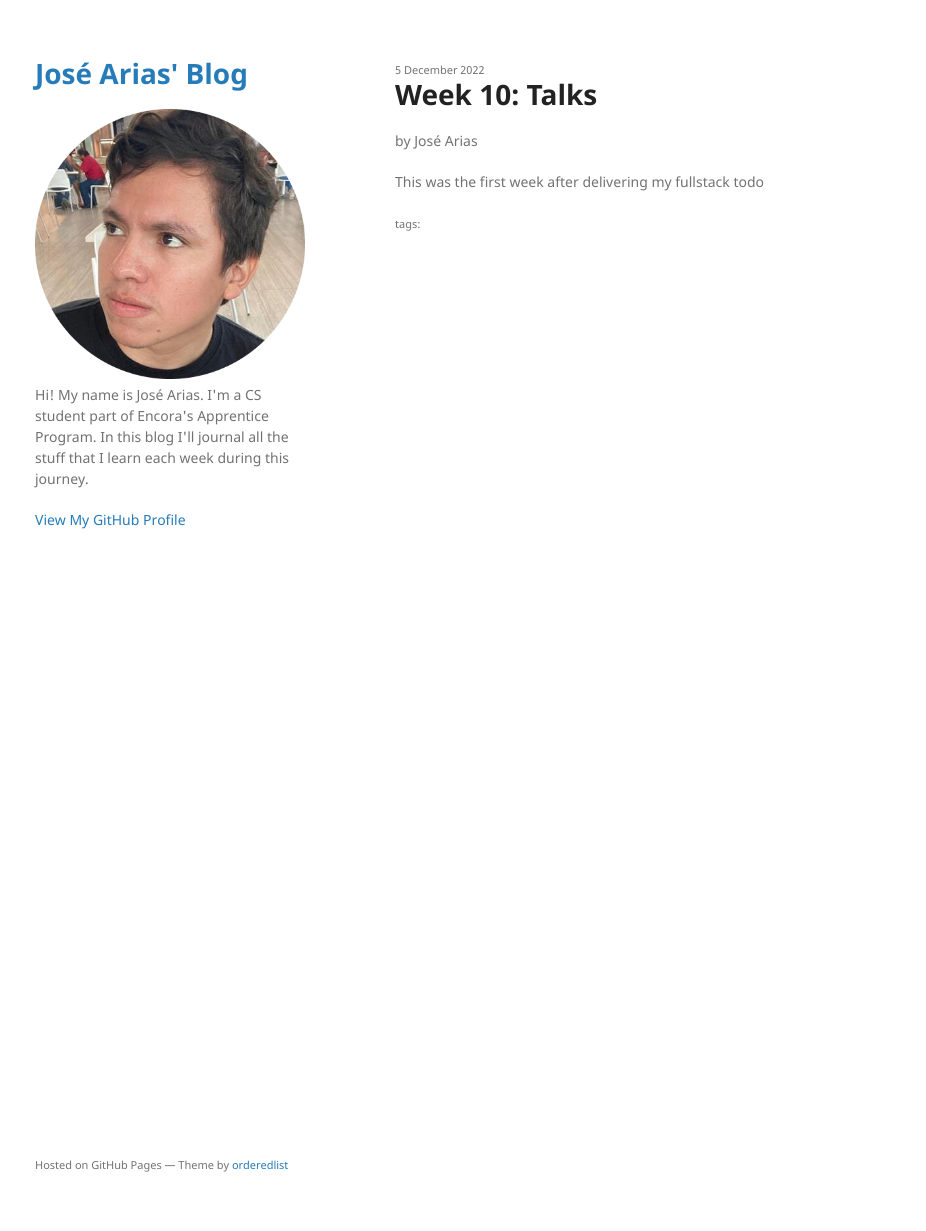
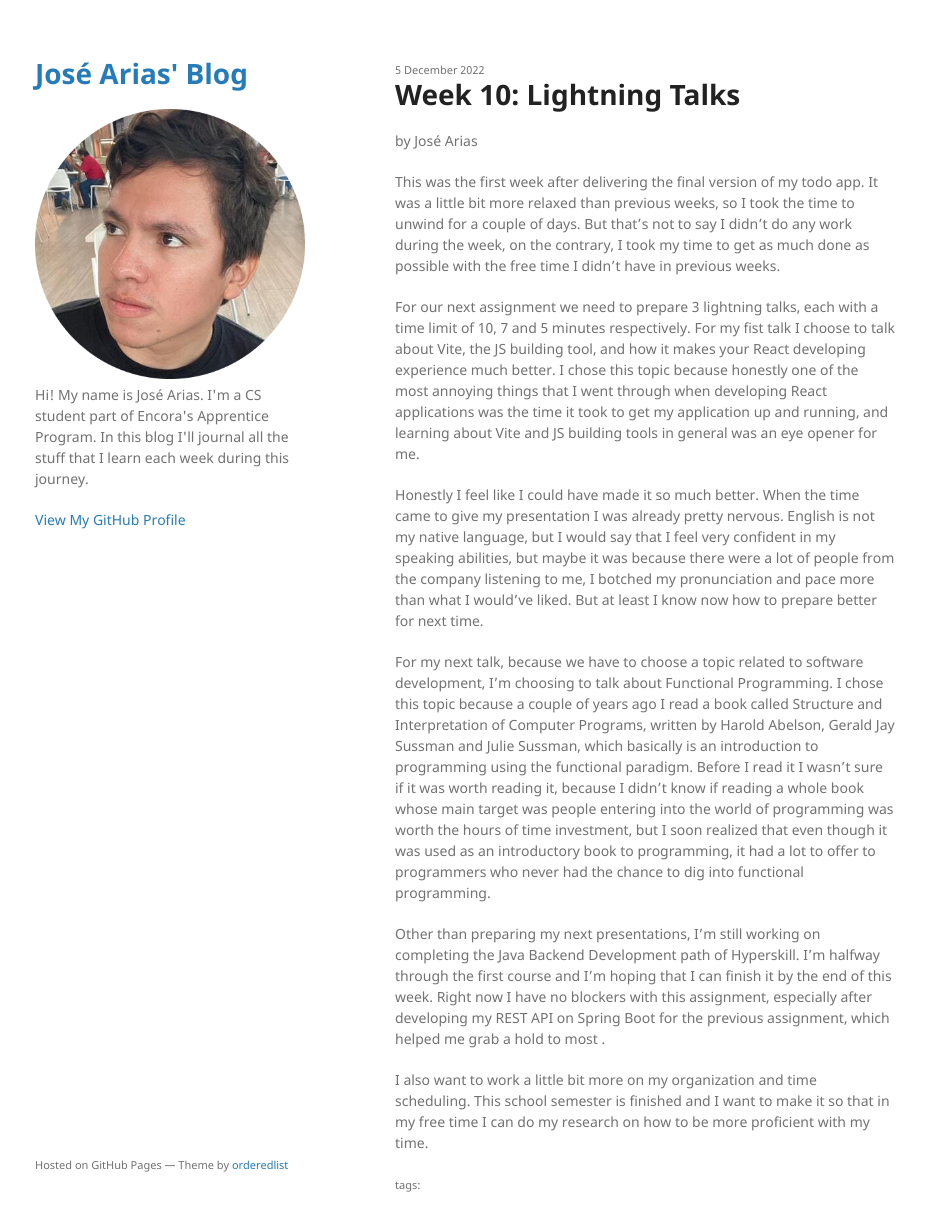
Before and after one commit to joseearias/joseearias.github.io, a Jekyll site: the page built from _posts/2022-11-05-tenth-week.markdown, in a window 1280 px wide and 1244 px high. Shown: the top 1231 px of the window, without its empty margins (175-1101 px from the left). Built offline with Jekyll 4.4.1, drawn with Linux system fonts in a browser that asks for light colours.

Commit message:
Update 2022-11-05-tenth-week.markdown

```diff
--- a/_posts/2022-11-05-tenth-week.markdown
+++ b/_posts/2022-11-05-tenth-week.markdown
@@ -1,7 +1,17 @@
 ---
 layout: post
-title:  "Week 10: Talks"
+title:  "Week 10: Lightning Talks"
 date:   2022-12-05 13:40:12 -0500
 categories: weekly update
 ---
-This was the first week after delivering my fullstack todo
+This was the first week after delivering the final version of my todo app. It was a little bit more relaxed than previous weeks, so I took the time to unwind for a couple of days. But that’s not to say I didn’t do any work during the week, on the contrary, I took my time to get as much done as possible with the free time I didn’t have in previous weeks.
+
+For our next assignment we need to prepare 3 lightning talks, each with a time limit of 10, 7 and 5 minutes respectively. For my fist talk I choose to talk about Vite, the JS building tool, and how it makes your React developing experience much better. I chose this topic because honestly one of the most annoying things that I went through when developing React applications was the time it took to get my application up and running, and learning about Vite and JS building tools in general was an eye opener for me.
+
+Honestly I feel like I could have made it so much better. When the time came to give my presentation I was already pretty nervous. English is not my native language, but I would say that I feel very confident in my speaking abilities, but maybe it was because there were a lot of people from the company listening to me, I botched my pronunciation and pace more than what I would’ve liked. But at least I know now how to prepare better for next time.
+
+For my next talk, because we have to choose a topic related to software development, I’m choosing to talk about Functional Programming. I chose this topic because a couple of years ago I read a book called Structure and Interpretation of Computer Programs, written by Harold Abelson, Gerald Jay Sussman and Julie Sussman, which basically is an introduction to programming using the functional paradigm. Before I read it I wasn’t sure if it was worth reading it, because I didn't know if reading a whole book whose main target was people entering into the world of programming was worth the hours of time investment, but I soon realized that even though it was used as an introductory book to programming, it had a lot to offer to programmers who never had the chance to dig into functional programming.
+
+Other than preparing my next presentations, I’m still working on completing the Java Backend Development path of Hyperskill. I’m halfway through the first course and I’m hoping that I can finish it by the end of this week. Right now I have no blockers with this assignment, especially after developing my REST API on Spring Boot for the previous assignment, which helped me grab a hold to most .
+
+I also want to work a little bit more on my organization and time scheduling. This school semester is finished and I want to make it so that in my free time I can do my research on how to be more proficient with my time.
```
